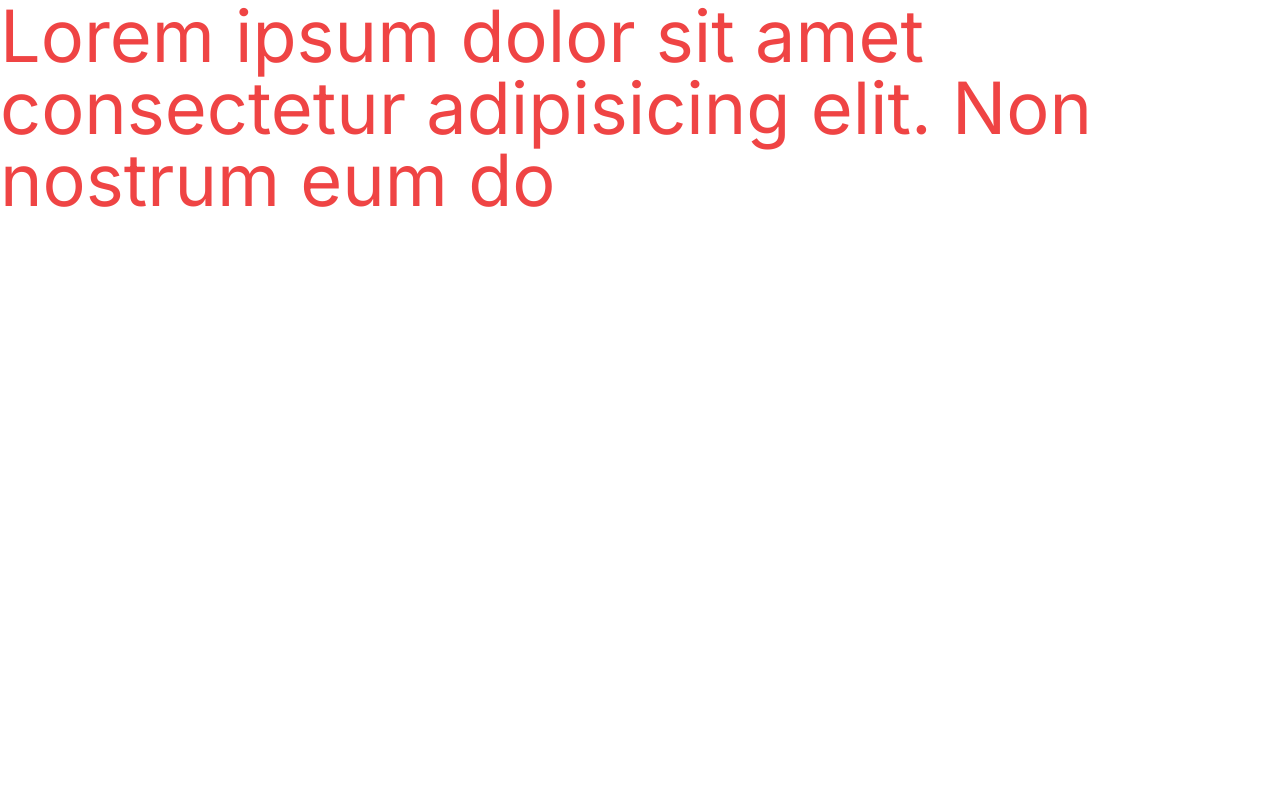
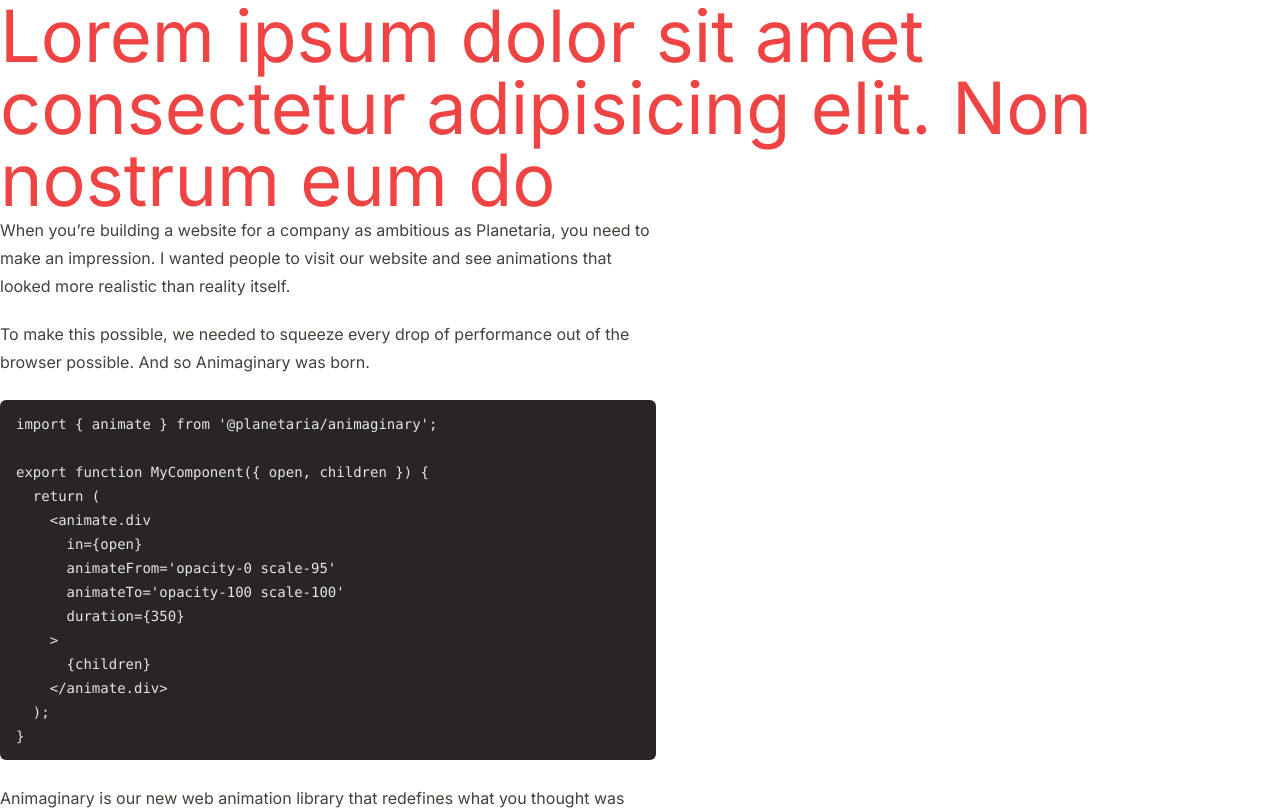
Before and after one commit to sohanemon/minimal-blogs, a Next.js app: page /blogs in a window 1280 px wide. Shown: the top 810 px of the page. Built offline with nearby package versions, Linux system fonts and the light colour scheme.

Commit message:
Jun 12, 2023, 10:17 PM

```diff
--- a/src/app/(doc)/blogs/page.tsx
+++ b/src/app/(doc)/blogs/page.tsx
@@ -1,4 +1,4 @@
-import Lol from './Lol.mdx';
+import Lol from './lol.mdx';
 export default function Page() {
   return (
     <>
@@ -6,9 +6,9 @@
         Lorem ipsum dolor sit amet consectetur adipisicing elit. Non nostrum eum
         do
       </h1>
-      {/* <div className='prose prose-stone'>
+      <div className='prose prose-stone'>
         <Lol />
-      </div> */}
+      </div>
     </>
   );
 }
```
